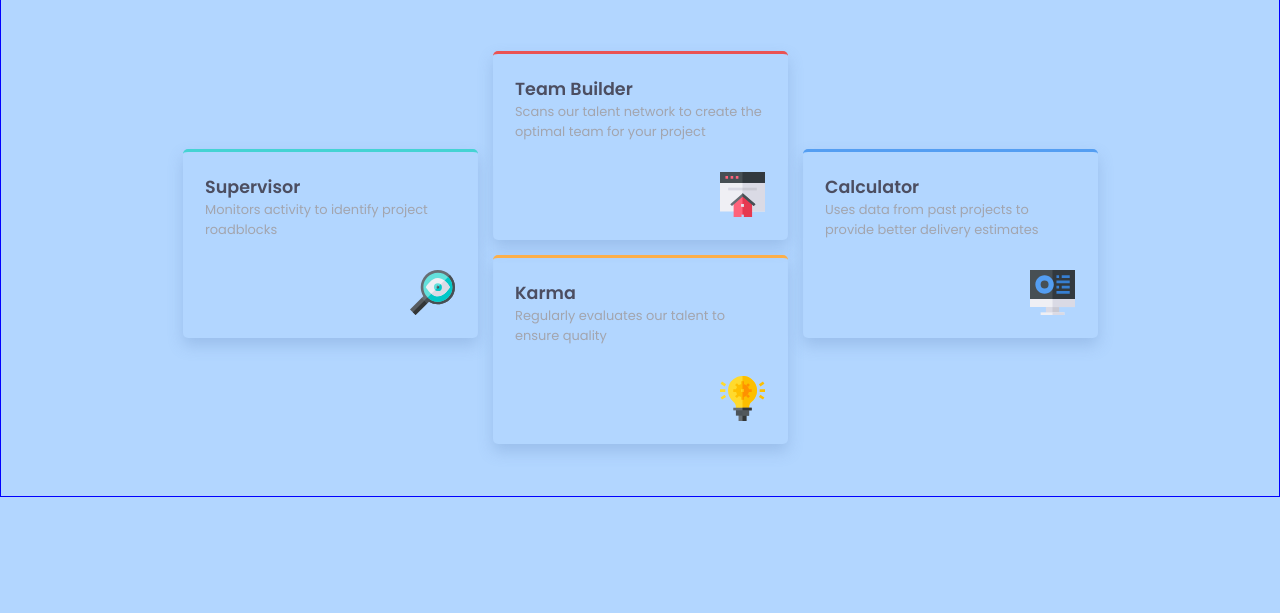
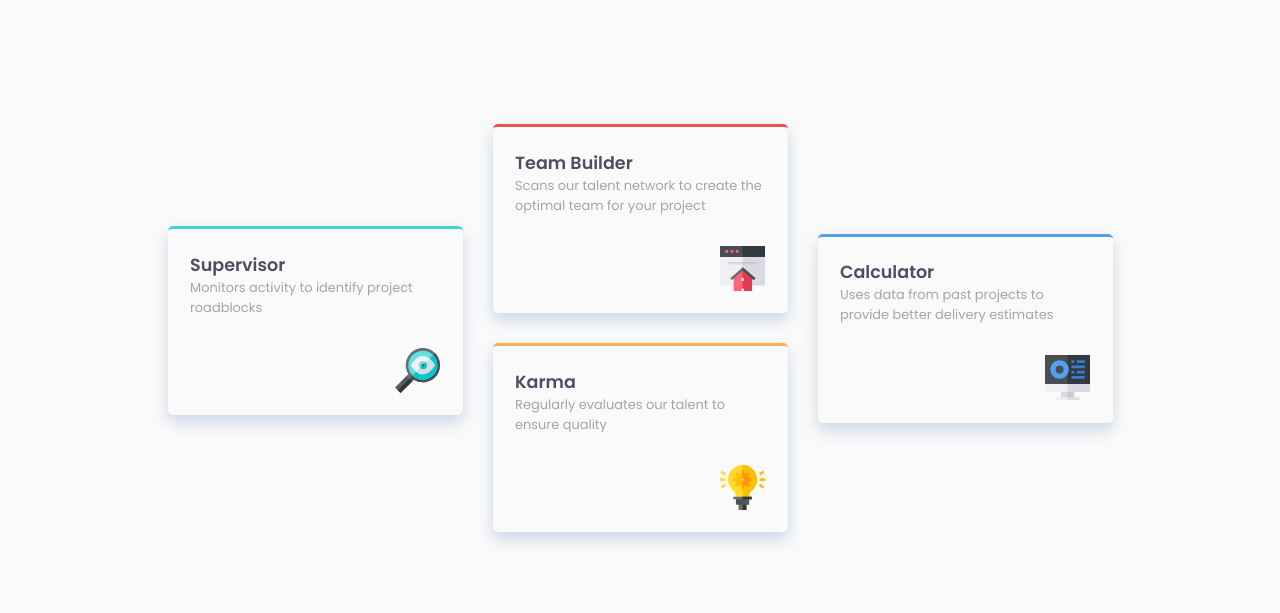
Before and after one commit to amitcesar/frontend-mentor, a plain HTML site: page four-card-feature-section/index.html in a window 1280 px wide. Shown: the part 187-800 px from the top of the page. Drawn offline with Linux system fonts and the light colour scheme.

Commit message:
height card container

```diff
--- a/four-card-feature-section/styles.css
+++ b/four-card-feature-section/styles.css
@@ -89,45 +89,31 @@ body {
   border-top: 3px solid hsl(212, 86%, 64%);
 }
 
-/* Tablets */
-@media only screen and (min-width: 451px) and (max-width: 960px) {
-  body {
-    background-color: rgb(228, 228, 228);
-  }
 
-
-
-}
 
 /* Desktop Styles */
 @media only screen and (min-width: 961px) {
-  body {
-    background-color: #B2D6FF;
-  }
+
+
 
   .row {
     display: flex;
     align-items: center;
-
   }
   .column {
   display: flex;
   flex-direction: column;
-  justify-content: center;
-
+  justify-content: space-around;
   }
 
 .card {
-  margin: 0.5em;
+  margin: 1em;
+}
+.cards-container {
+  height: 550px;
+  justify-content: flex-end;
 }
 
-.cards-container {
-  height: 500px;
-  flex-direction: column;
-  align-items:  center;
-  justify-content: center;
-  border: 1px solid blue;
-}
 .cards-container .blue {
   /* Reset Card Blue */
   margin-bottom: 1em;
```
